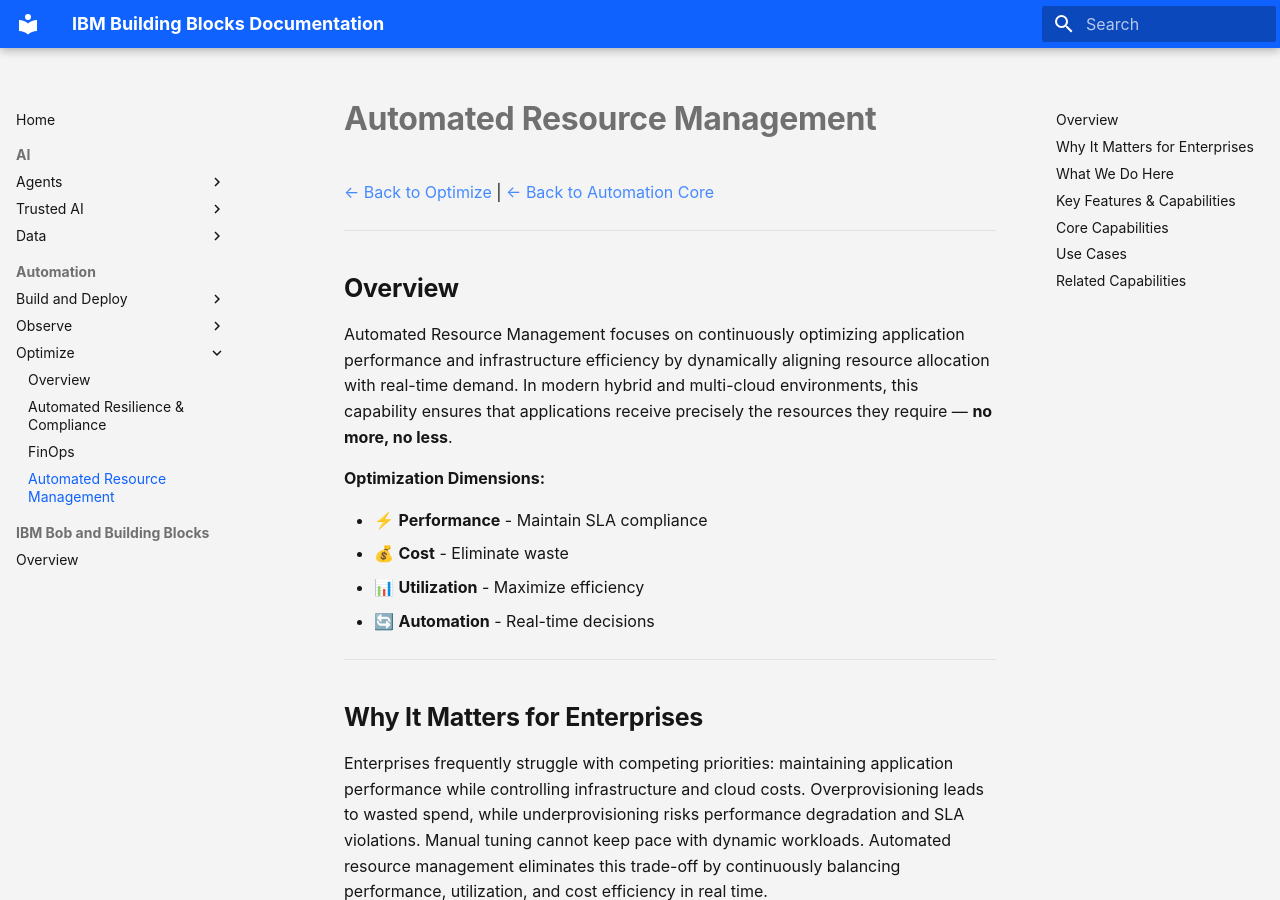
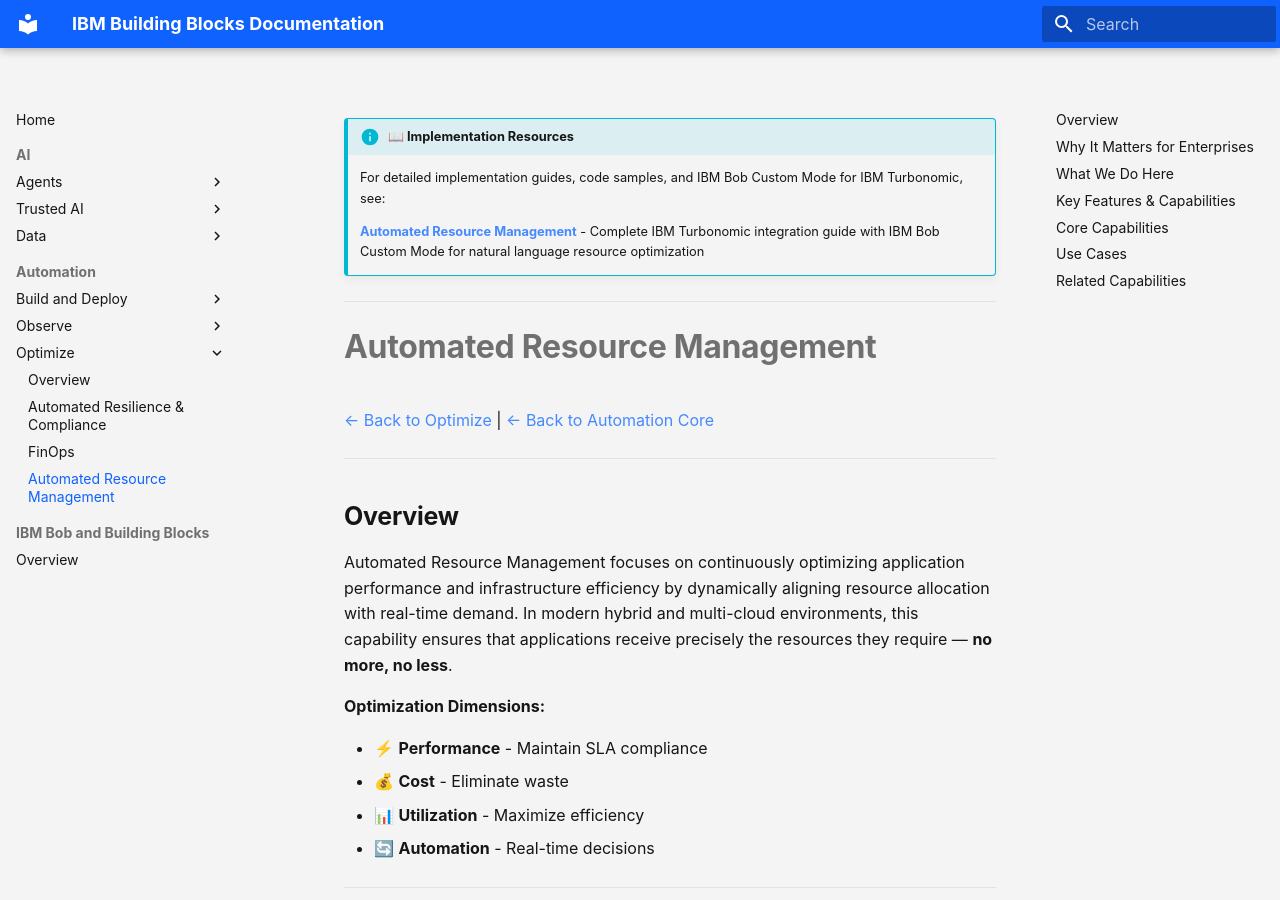
Before and after one commit to ibm-self-serve-assets/building-blocks-docs, an MkDocs documentation site: the page built from docs-src/automation-core/optimize/automated-resource-management.md, in a window 1280 px wide and 900 px high. Built offline with MkDocs 1.6.1 and Material for MkDocs 9.7.7, drawn with Linux system fonts in a browser that asks for light colours.

Commit message:
Updating docs

```diff
--- a/docs-src/automation-core/optimize/automated-resource-management.md
+++ b/docs-src/automation-core/optimize/automated-resource-management.md
@@ -1,3 +1,11 @@
+!!! info "📖 Implementation Resources"
+
+    For detailed implementation guides, code samples, and IBM Bob Custom Mode for IBM Turbonomic, see:
+
+    **[Automated Resource Management](../../../optimize/automated-resource-mgmt/README.md)** - Complete IBM Turbonomic integration guide with IBM Bob Custom Mode for natural language resource optimization
+
+---
+
 # **Automated Resource Management**
 
 [← Back to Optimize](index.md) | [← Back to Automation Core](../index.md)
```
Also changed, not shown: docs-src/automation-core/observe/application-observability.md (+8 -0 lines), docs-src/automation-core/observe/network-performance.md (+8 -0 lines), docs-src/automation-core/optimize/automated-resilience.md (+3 -4 lines), docs-src/automation-core/optimize/finops.md (+8 -0 lines), 4 other files.
